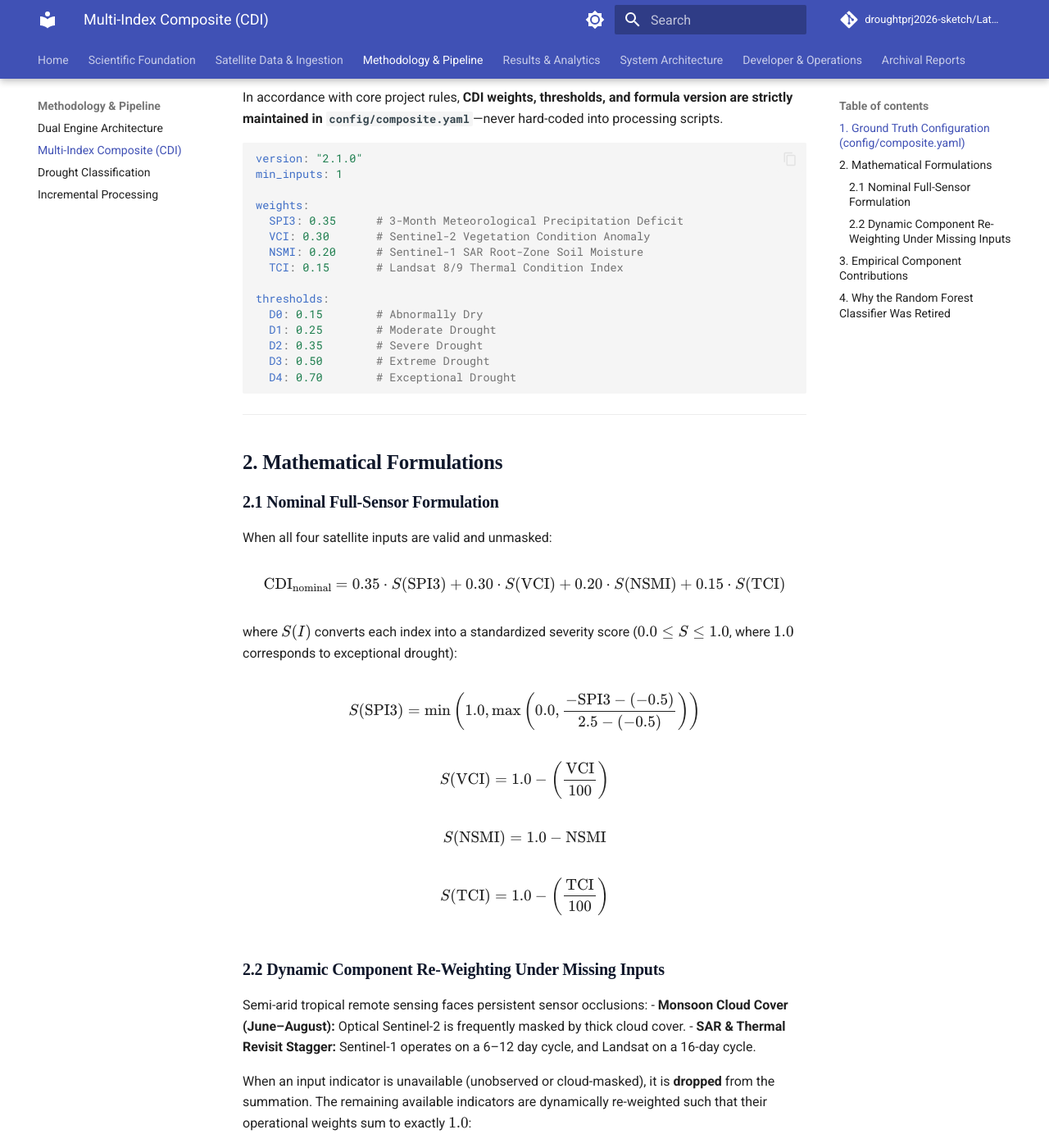
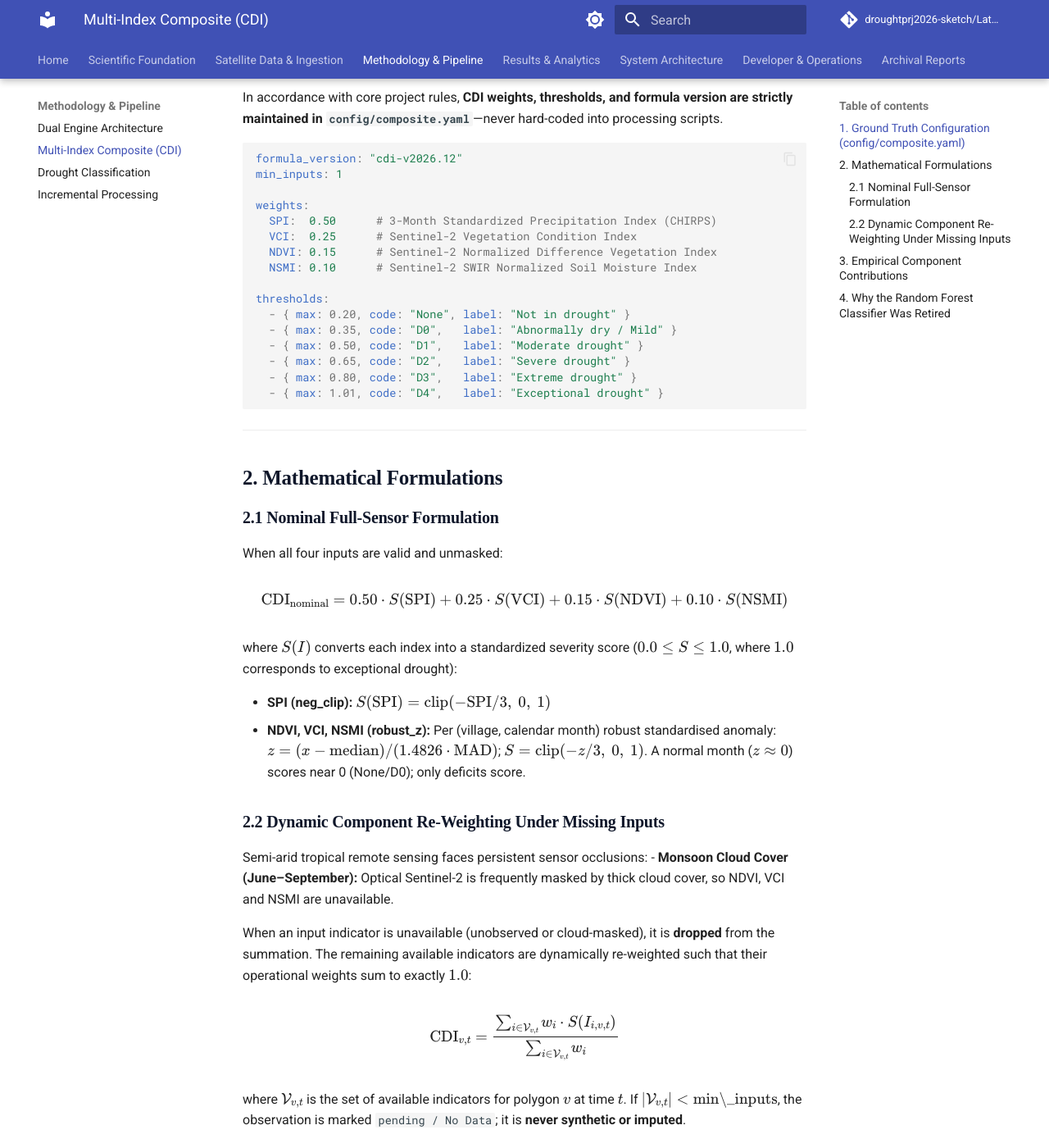
Before and after one commit to droughtprj2026-sketch/Latur-Drought, an MkDocs documentation site: the page built from docs/pipeline/composite-cdi.md, in a window 1280 px wide and 1400 px high, scrolled down 331 px. Shown: the whole window at 82% size. Built offline with MkDocs 1.6.1 and Material for MkDocs 9.7.7, drawn with Linux system fonts in a browser that asks for light colours; comment, search, counter and statistics services are not loaded.

Commit message:
fix(indices): correct NSMI provenance and no-drought colour
NSMI was documented and labelled as a Sentinel-1 SAR product; it is in
fact Sentinel-2 SWIR (B11-B12)/(B11+B12). Relabel it everywhere so the
index is not confused with SMI, which is the real Sentinel-1 VV product.

Recolour the "not in drought" class from grey to pale yellow so it no
longer reads as "no data" against the grey no-data fill, and rebuild the
comparison slider as a single clipped map so the two periods can actually
be compared side by side.

Co-Authored-By: Claude Opus 5 <noreply@anthropic.com>

````diff
--- a/docs/pipeline/composite-cdi.md
+++ b/docs/pipeline/composite-cdi.md
@@ -9,21 +9,22 @@ This document details the configuration, weighting theory, and dynamic re-weight
 In accordance with core project rules, **CDI weights, thresholds, and formula version are strictly maintained in `config/composite.yaml`**—never hard-coded into processing scripts.
 
 ```yaml
-version: "2.1.0"
+formula_version: "cdi-v2026.12"
 min_inputs: 1
 
 weights:
-  SPI3: 0.35      # 3-Month Meteorological Precipitation Deficit
-  VCI: 0.30       # Sentinel-2 Vegetation Condition Anomaly
-  NSMI: 0.20      # Sentinel-1 SAR Root-Zone Soil Moisture
-  TCI: 0.15       # Landsat 8/9 Thermal Condition Index
+  SPI:  0.50      # 3-Month Standardized Precipitation Index (CHIRPS)
+  VCI:  0.25      # Sentinel-2 Vegetation Condition Index
+  NDVI: 0.15      # Sentinel-2 Normalized Difference Vegetation Index
+  NSMI: 0.10      # Sentinel-2 SWIR Normalized Soil Moisture Index
 
 thresholds:
-  D0: 0.15        # Abnormally Dry
-  D1: 0.25        # Moderate Drought
-  D2: 0.35        # Severe Drought
-  D3: 0.50        # Extreme Drought
-  D4: 0.70        # Exceptional Drought
+  - { max: 0.20, code: "None", label: "Not in drought" }
+  - { max: 0.35, code: "D0",   label: "Abnormally dry / Mild" }
+  - { max: 0.50, code: "D1",   label: "Moderate drought" }
+  - { max: 0.65, code: "D2",   label: "Severe drought" }
+  - { max: 0.80, code: "D3",   label: "Extreme drought" }
+  - { max: 1.01, code: "D4",   label: "Exceptional drought" }
 ```
 
 ---
@@ -31,24 +32,18 @@ thresholds:
 ## 2. Mathematical Formulations
 
 ### 2.1 Nominal Full-Sensor Formulation
-When all four satellite inputs are valid and unmasked:
+When all four inputs are valid and unmasked:
 
-$$\text{CDI}_{\text{nominal}} = 0.35 \cdot S(\text{SPI3}) + 0.30 \cdot S(\text{VCI}) + 0.20 \cdot S(\text{NSMI}) + 0.15 \cdot S(\text{TCI})$$
+$$\text{CDI}_{\text{nominal}} = 0.50 \cdot S(\text{SPI}) + 0.25 \cdot S(\text{VCI}) + 0.15 \cdot S(\text{NDVI}) + 0.10 \cdot S(\text{NSMI})$$
 
 where $S(I)$ converts each index into a standardized severity score ($0.0 \le S \le 1.0$, where $1.0$ corresponds to exceptional drought):
 
-$$S(\text{SPI3}) = \min \left( 1.0, \max \left( 0.0, \frac{-\text{SPI3} - (-0.5)}{2.5 - (-0.5)} \right) \right)$$
-
-$$S(\text{VCI}) = 1.0 - \left( \frac{\text{VCI}}{100} \right)$$
-
-$$S(\text{NSMI}) = 1.0 - \text{NSMI}$$
-
-$$S(\text{TCI}) = 1.0 - \left( \frac{\text{TCI}}{100} \right)$$
+- **SPI (neg_clip):** $S(\text{SPI}) = \text{clip}(-\text{SPI} / 3,\ 0,\ 1)$
+- **NDVI, VCI, NSMI (robust_z):** Per (village, calendar month) robust standardised anomaly: $z = (x - \text{median}) / (1.4826 \cdot \text{MAD})$; $S = \text{clip}(-z / 3,\ 0,\ 1)$. A normal month ($z \approx 0$) scores near 0 (None/D0); only deficits score.
 
 ### 2.2 Dynamic Component Re-Weighting Under Missing Inputs
 Semi-arid tropical remote sensing faces persistent sensor occlusions:
-- **Monsoon Cloud Cover (June–August):** Optical Sentinel-2 is frequently masked by thick cloud cover.
-- **SAR & Thermal Revisit Stagger:** Sentinel-1 operates on a 6–12 day cycle, and Landsat on a 16-day cycle.
+- **Monsoon Cloud Cover (June–September):** Optical Sentinel-2 is frequently masked by thick cloud cover, so NDVI, VCI and NSMI are unavailable.
 
 When an input indicator is unavailable (unobserved or cloud-masked), it is **dropped** from the summation. The remaining available indicators are dynamically re-weighted such that their operational weights sum to exactly $1.0$:
 
--- a/docs/science/literature.md
+++ b/docs/science/literature.md
@@ -18,7 +18,7 @@ The advent of satellite Earth Observation (EO) revolutionized drought assessment
 |  Meteorological Drought   ──►  Rainfall Deficit (CHIRPS v2.0, SPI-1 / SPI-3 / SPI-6)        |
 |         │                                                                                   |
 |         ▼                                                                                   |
-|  Agricultural Drought     ──►  Soil Moisture Depletion (Sentinel-1 SAR NSMI)                |
+|  Agricultural Drought     ──►  Soil Moisture Depletion (Sentinel-2 SWIR NSMI)               |
 |         │                      Canopy Stress & Wilting (Sentinel-2 MSI NDVI, VCI)           |
 |         │                      Thermal Evaporative Stress (Landsat 8/9 LST, TCI)            |
 |         ▼                                                                                   |
````
Also changed, not shown: docs/NEAR_REALTIME_PIPELINE.md (+2 -2 lines), docs/index.md (+2 -2 lines), docs/results/cartographic-atlas.md (+2 -2 lines), docs/science/indices.md (+23 -17 lines), 10 other files.
